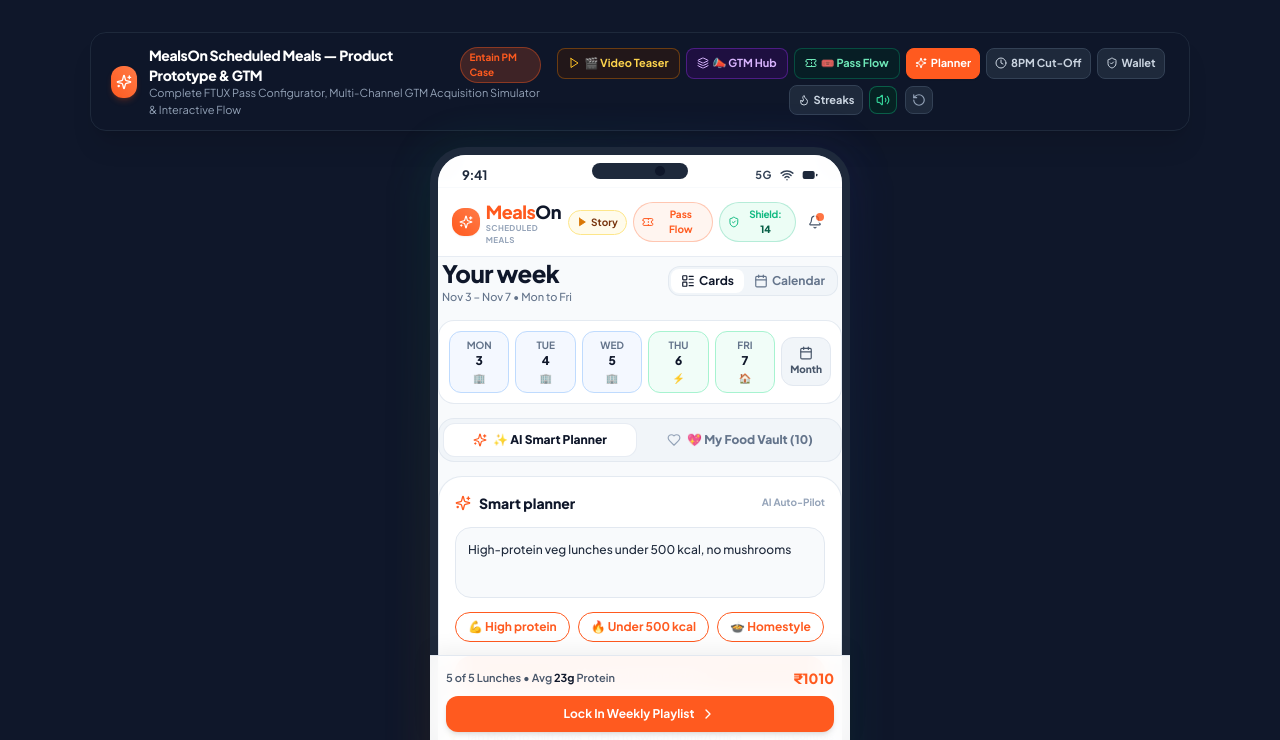
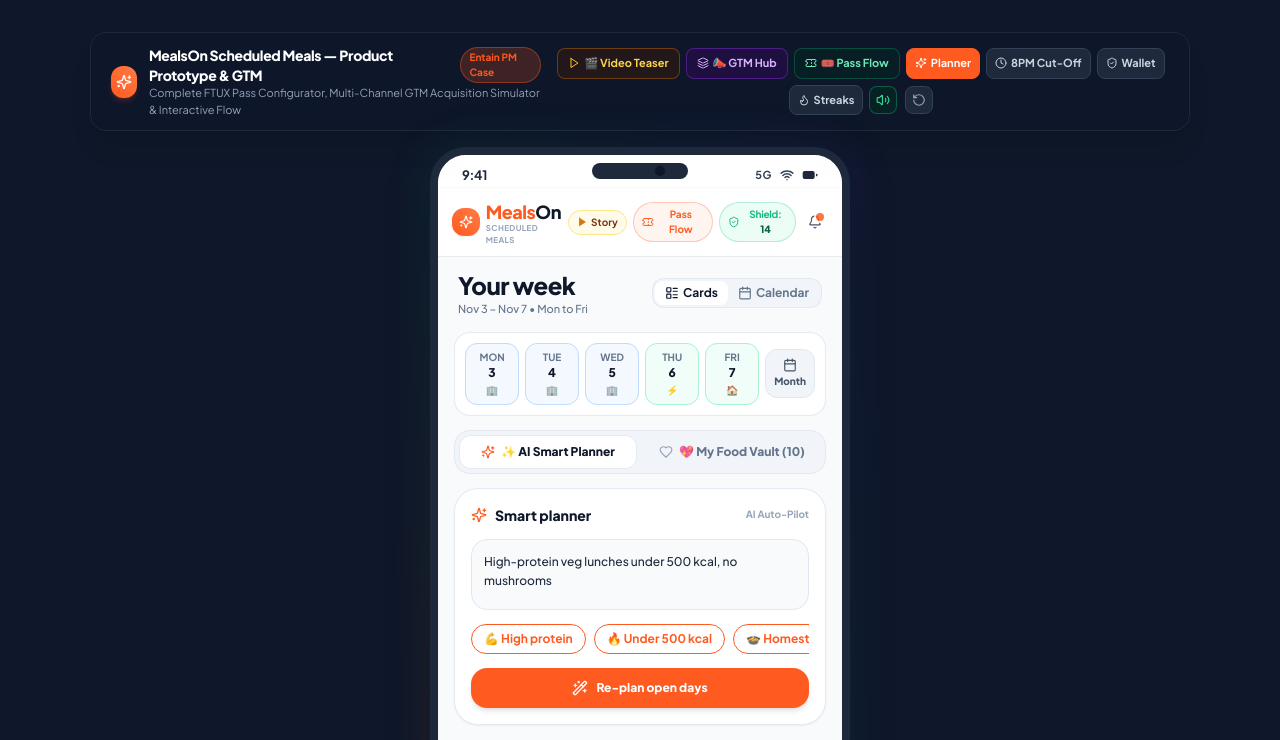
Before and after one commit to AnimeFreak95/Assignment_MealOn, a React (Vite) app: page / in a window 1280 px wide. Shown: the top 740 px of the page. Built offline with nearby package versions, Linux system fonts and the light colour scheme.

Commit message:
fix(cta): dock Lock In CTA cleanly as sticky bottom inside scroll container above BottomNav

```diff
--- a/src/tabs/AutoPilotTab.jsx
+++ b/src/tabs/AutoPilotTab.jsx
@@ -447,7 +447,7 @@
   };
 
   return (
-    <div className="space-y-3.5 pb-24">
+    <div className="space-y-3.5 px-4 pt-3 pb-0 relative">
       {/* Food Vault Modal */}
       <FoodVaultModal
         isOpen={isVaultModalOpen}
@@ -1711,20 +1711,20 @@
         </div>
       )}
 
-      {/* Sticky Bottom Footer */}
-      <div className="fixed bottom-[58px] left-0 right-0 max-w-[420px] mx-auto bg-white/95 backdrop-blur-md border-t border-slate-200 p-2.5 px-4 shadow-[0_-6px_20px_rgba(0,0,0,0.06)] z-20">
-        <div className="flex items-center justify-between mb-1.5">
+      {/* Sticky Bottom Footer Docked Directly Above BottomNav */}
+      <div className="sticky bottom-0 -mx-4 mt-6 bg-white/95 backdrop-blur-md border-t border-slate-200/90 p-3 px-4 shadow-[0_-4px_16px_rgba(0,0,0,0.06)] z-20">
+        <div className="flex items-center justify-between mb-2">
           <div className="text-[11px] font-semibold text-slate-600">
             {activeMealsCount} of 5 Lunches • Avg <strong className="text-slate-900 font-bold">{avgProtein}g</strong> Protein
           </div>
           <div className="text-right">
-            <span className="text-sm font-extrabold text-[#FF5A1F]">₹{totalCost}</span>
+            <span className="text-sm font-black text-[#FF5A1F]">₹{totalCost}</span>
           </div>
         </div>
 
         <button
           onClick={handleLockIn}
-          className="w-full bg-[#FF5A1F] hover:bg-[#E04812] text-white font-bold text-xs py-2.5 px-4 rounded-xl shadow-md transition-all active:scale-[0.97] cta-bounce flex items-center justify-center space-x-1.5 cursor-pointer"
+          className="w-full bg-[#FF5A1F] hover:bg-[#E04812] text-white font-extrabold text-xs py-3 px-4 rounded-xl shadow-md transition-all active:scale-[0.98] cta-bounce flex items-center justify-center space-x-1.5 cursor-pointer"
         >
           <span>Lock In Weekly Playlist</span>
           <ChevronRight className="w-4 h-4" />
```
Also changed, not shown: 1 other file (tests, documents, lock files or other folders).
